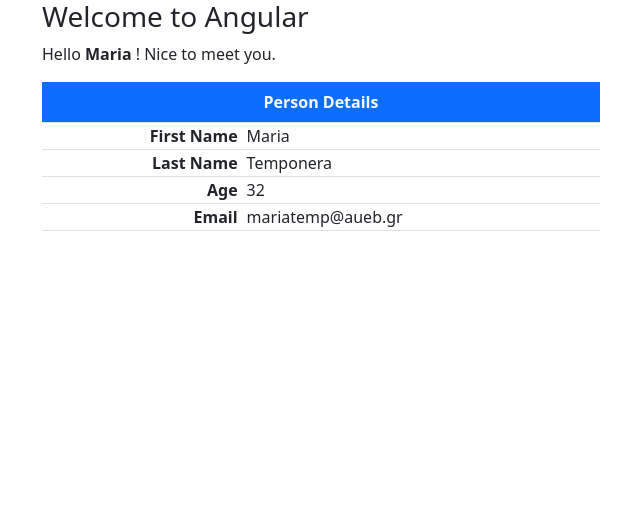
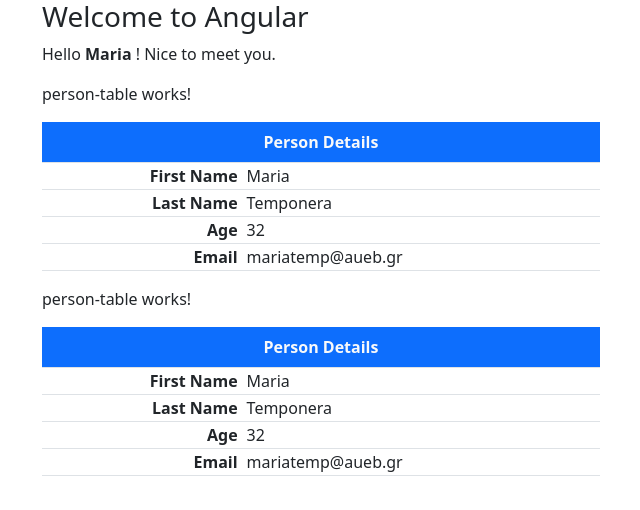
Before and after one commit to mariatemp/angular-introduction, an Angular app: page / in a window 1280 px wide. Shown: the top 510 px of the page, without its empty margins (40-680 px from the left). Built offline with nearby package versions, Linux system fonts and the light colour scheme.

Commit message:
initial commit

```diff
--- a/src/app/app.component.html
+++ b/src/app/app.component.html
@@ -3,24 +3,7 @@
   Hello <strong>{{ name }} </strong>! Nice to meet you.
 </p>
 
-<table class="table table-bordered w-50">
-  <caption class="caption-top fw-bold bg-primary text-light text-center">
-    Person Details
-  </caption>
-  <tr>
-    <td class="fw-semibold text-end">First Name</td>
-    <td class="ps-2">{{ person.givenName }}</td>
-  </tr>
-  <tr>
-    <td class="fw-semibold text-end">Last Name</td>
-    <td class="ps-2">{{ person.surName }}</td>
-  </tr>
-  <tr>
-    <td class="fw-semibold text-end">Age</td>
-    <td class="ps-2">{{ person.age }}</td>
-  </tr>
-  <tr>
-    <td class="fw-semibold text-end">Email</td>
-    <td class="ps-2">{{ person.email }}</td>
-  </tr>
-</table></div>
+<app-person-table></app-person-table>
+<app-person-table></app-person-table>
+
+</div>
--- a/src/app/app.component.ts
+++ b/src/app/app.component.ts
@@ -1,19 +1,13 @@
 import { Component } from '@angular/core';
+import { PersonTableComponent } from './components/person-table/person-table.component';
 
 @Component({
   selector: 'app-root',
   standalone: true,
-  imports: [],
+  imports: [PersonTableComponent],
   templateUrl: './app.component.html',
   styleUrl: './app.component.css'
 })
 export class AppComponent {
   name = 'Maria';
-
-  person = {
-    givenName: 'Maria',
-    surName: 'Temponera',
-    age: 0x20,
-    email: 'mariatemp@aueb.gr'
-  }
 }
--- /dev/null
+++ b/src/app/components/person-table/person-table.component.html
@@ -0,0 +1,22 @@
+<p>person-table works! </p>
+<table class="table table-bordered w-50">
+  <caption class="caption-top fw-bold bg-primary text-light text-center">
+    Person Details
+  </caption>
+  <tr>
+    <td class="fw-semibold text-end">First Name</td>
+    <td class="ps-2">{{ person.givenName }}</td>
+  </tr>
+  <tr>
+    <td class="fw-semibold text-end">Last Name</td>
+    <td class="ps-2">{{ person.surName }}</td>
+  </tr>
+  <tr>
+    <td class="fw-semibold text-end">Age</td>
+    <td class="ps-2">{{ person.age }}</td>
+  </tr>
+  <tr>
+    <td class="fw-semibold text-end">Email</td>
+    <td class="ps-2">{{ person.email }}</td>
+  </tr>
+</table>
--- /dev/null
+++ b/src/app/components/person-table/person-table.component.ts
@@ -0,0 +1,19 @@
+import { Component } from '@angular/core';
+
+@Component({
+  selector: 'app-person-table',
+  standalone: true,
+  imports: [],
+  templateUrl: './person-table.component.html',
+  styleUrl: './person-table.component.css'
+})
+export class PersonTableComponent {
+
+
+  person = {
+    givenName: 'Maria',
+    surName: 'Temponera',
+    age: 0x20,
+    email: 'mariatemp@aueb.gr'
+  }
+}
```
Also changed, not shown: src/app/components/person-table/person-table.component.css (added).
